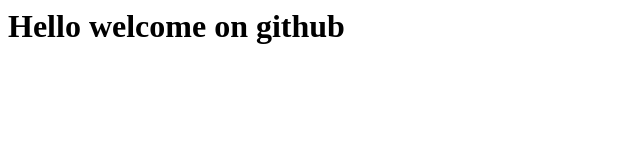
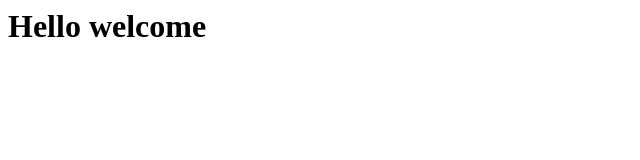
Before and after one commit to mahesh-Rushi/html, a plain HTML site: page index.html in a window 1280 px wide. Shown: the whole page, without its empty margins (0-640 px from the left). Drawn offline with Linux system fonts and the light colour scheme.

Commit message:
secondcommit

```diff
--- a/index.html
+++ b/index.html
@@ -3,6 +3,6 @@
     </head>
     <body>
 
-    <h1>Hello welcome on github</h1>
+    <h1>Hello welcome </h1>
     </body>
 </html>
```
